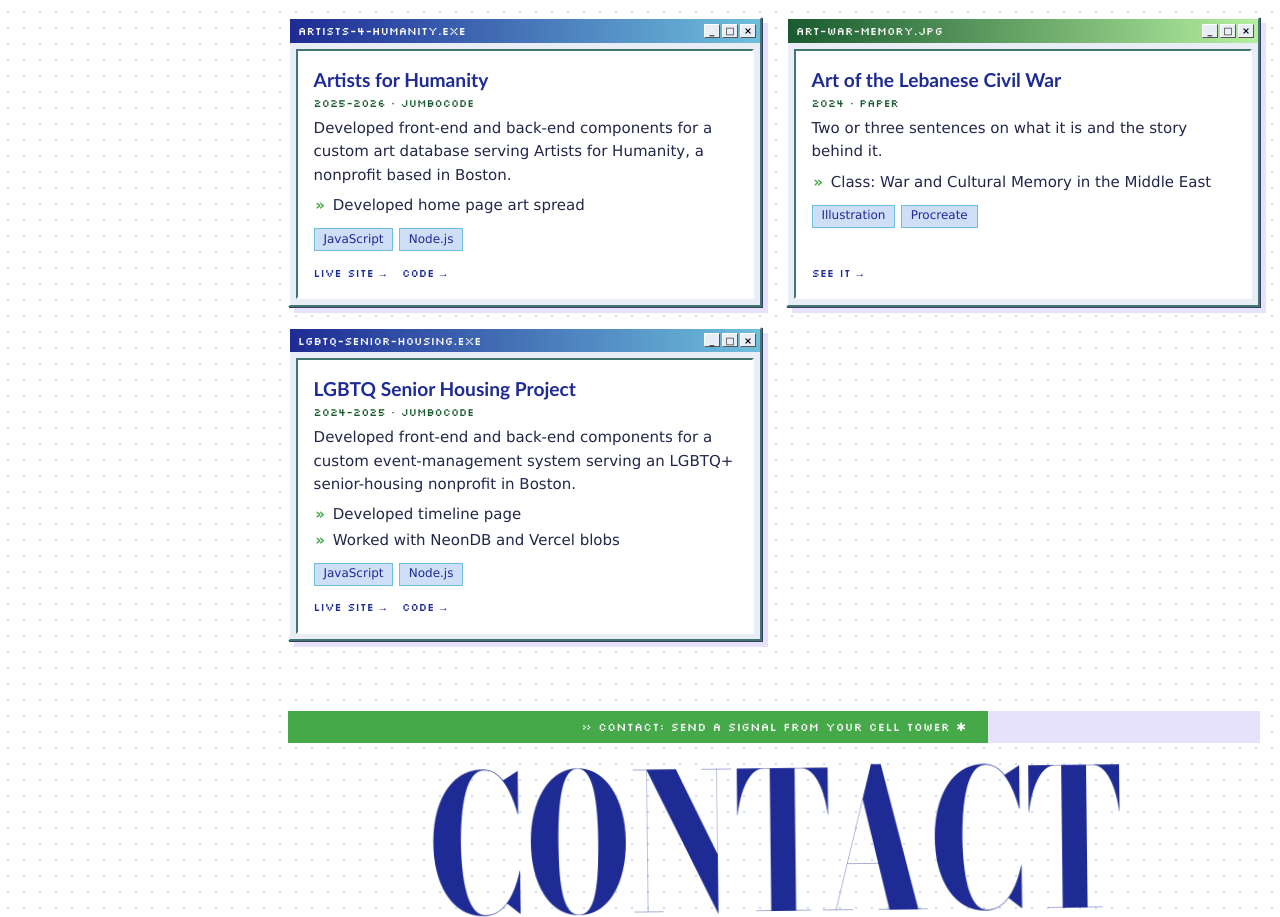
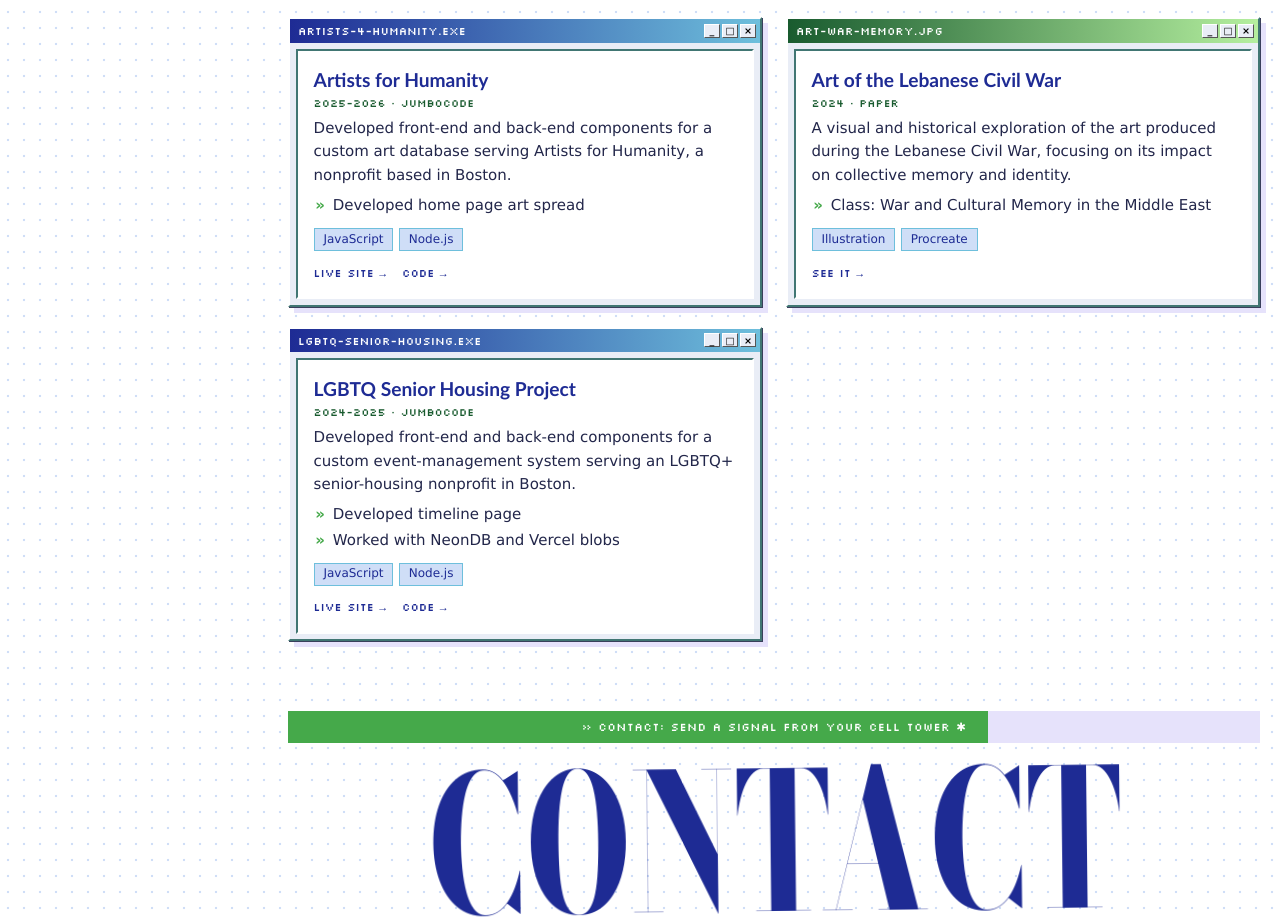
Before and after one commit to dperki01/website, a plain HTML site: page index.html in a window 1280 px wide. Shown: the part 3628-4545 px from the top of the page. Drawn offline with nearby package versions, Linux system fonts and the light colour scheme; a small style sheet from the web is missing; a web font is replaced by a local one.

Commit message:
Update index.html

```diff
--- a/index.html
+++ b/index.html
@@ -371,7 +371,7 @@
               <div class="win__body">
                 <h4>Art of the Lebanese Civil War</h4>
                 <p class="meta">2024 · paper</p>
-                <p>Two or three sentences on what it is and the story behind it.</p>
+                <p>A visual and historical exploration of the art produced during the Lebanese Civil War, focusing on its impact on collective memory and identity.</p>
                 <ul class="points">
                   <li>Class: War and Cultural Memory in the Middle East</li>
                 </ul>
```
